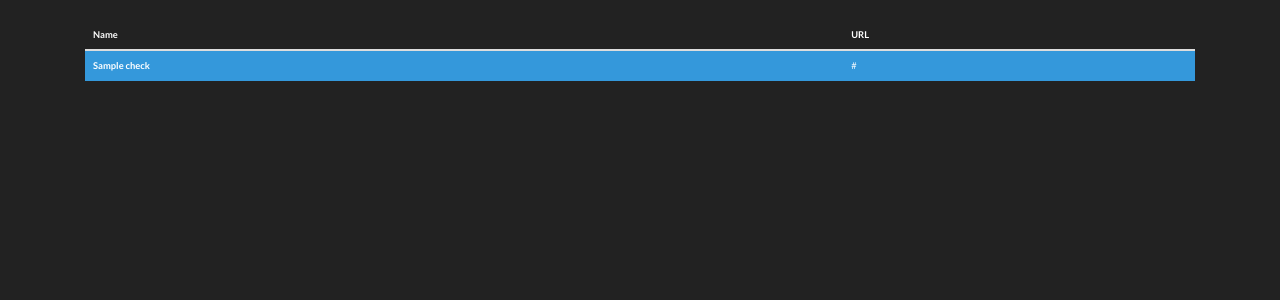
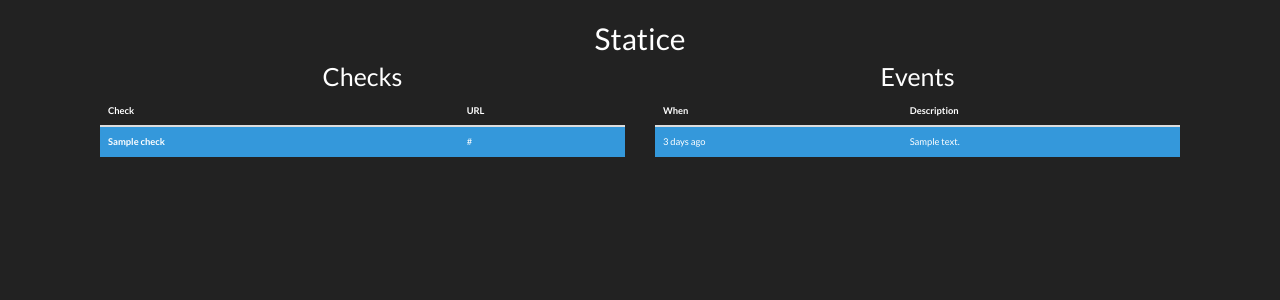
Before and after one commit to averycrespi/statice, a Flask app: page / in a window 1280 px wide. Shown: the part 72-372 px from the top of the page. Run offline with Flask 2, Linux system fonts and the light colour scheme; tables that the repository leaves empty hold one stand-in row (values such as "Sample post"); some libraries are stand-ins or nearby versions.

Commit message:
Implement dashboard page

```diff
--- a/app/__init__.py
+++ b/app/__init__.py
@@ -1,6 +1,7 @@
 from flask import Flask
 from flask_bootstrap import Bootstrap
 from flask_migrate import Migrate
+from flask_moment import Moment
 from flask_sqlalchemy import SQLAlchemy
 
 from config import Config
@@ -9,6 +10,7 @@ from config import Config
 bootstrap = Bootstrap()
 db = SQLAlchemy()
 migrate = Migrate()
+moment = Moment()
 
 
 def create_app(config=Config):
@@ -18,6 +20,7 @@ def create_app(config=Config):
     bootstrap.init_app(app)
     db.init_app(app)
     migrate.init_app(app, db)
+    moment.init_app(app)
 
     from app.dashboard import bp as dashboard_bp
     from app.settings import bp as settings_bp
--- a/app/dashboard/__init__.py
+++ b/app/dashboard/__init__.py
@@ -1,7 +1,7 @@
 from flask import Blueprint
 
 
-bp = Blueprint("dashboard", __name__, template_folder="templates")
+bp = Blueprint("dashboard", __name__)
 
 
 from app.dashboard import routes
--- a/app/dashboard/routes.py
+++ b/app/dashboard/routes.py
@@ -1,10 +1,16 @@
-from flask import render_template
+from flask import current_app, render_template
+from sqlalchemy import desc
 
 from app.dashboard import bp
-from app.models import Check
+from app.models import Check, Event
 
 
 @bp.route("/")
 @bp.route("/dashboard")
 def dashboard():
-    return render_template("dashboard.html", checks=Check.query.all())
+    return render_template(
+        "dashboard.html",
+        title=current_app.config["SITE_TITLE"],
+        checks=Check.query.all(),
+        events=Event.query.order_by(desc(Event.timestamp)).limit(10).all(),
+    )
--- a/app/dashboard/templates/dashboard.html
+++ /dev/null
@@ -1,7 +0,0 @@
-{% extends "base.html" %}
-
-{% block app_content %}
-    <div align="center">
-        {% include "_dashboard_table.html" %}
-    </div>
-{% endblock %}
--- a/app/dashboard/templates/_dashboard_table.html
+++ b/app/templates/_checks_table.html
@@ -1,7 +1,7 @@
 <table class="table">
     <thead>
         <tr>
-            <th scope="col">Name</th>
+            <th scope="col">Check</th>
             <th scope="col">URL</th>
         </tr>
     </thead>
--- /dev/null
+++ b/app/templates/_events_table.html
@@ -0,0 +1,16 @@
+<table class="table">
+    <thead>
+        <tr>
+            <th scope="col">When</th>
+            <th scope="col">Description</th>
+        </tr>
+    </thead>
+    <tbody>
+        {% for event in events %}
+            <tr class="table-info">
+                <td>{{ moment(event.timestamp).fromNow() }}</td>
+                <td>{{ event.description }}</td>
+            </tr>
+        {% endfor %}
+    </tbody>
+</table>
--- a/app/templates/base.html
+++ b/app/templates/base.html
@@ -11,6 +11,11 @@
 {% block styles %}
     {{ super() }}
     <link rel="stylesheet" href="{{ url_for("static", filename="darkly.min.css") }}">
+{% endblock %}
+
+{% block scripts %}
+    {{ super() }}
+    {{ moment.include_moment() }}
 {% endblock %}
 
 {% block navbar %}
--- /dev/null
+++ b/app/templates/dashboard.html
@@ -0,0 +1,19 @@
+{% extends "base.html" %}
+
+{% block app_content %}
+    <div align="center">
+        <h1>{{ title }}<h1>
+    </div>
+	<div class="container">
+		<div class="row">
+			<div class="col-xs-6" align="center">
+        		<h2>Checks</h2>
+        		{% include "_checks_table.html" %}
+			</div>
+			<div class="col-xs-6" align="center">
+        		<h2>Events</h2>
+        		{% include "_events_table.html" %}
+			</div>
+		</div>
+	</div>
+{% endblock %}
--- a/config.py
+++ b/config.py
@@ -2,6 +2,8 @@ import os
 
 
 class Config:
+    SITE_TITLE = os.environ.get("SITE_TITLE") or "Statice"
+
     SECRET_KEY = os.environ.get("SECRET_KEY") or "change-me"
     SQLALCHEMY_DATABASE_URI = os.environ.get("DATABASE_URL") or "sqlite://"
     SQLALCHEMY_TRACK_MODIFICATIONS = False
--- a/pyproject.toml
+++ b/pyproject.toml
@@ -15,6 +15,7 @@ requests = "^2.22.0"
 flask-login = "^0.4.1"
 flask-migrate = "^2.5.2"
 wtforms-components = "^0.10.4"
+flask-moment = "^0.9.0"
 
 [tool.poetry.dev-dependencies]
 python-dotenv = "^0.10.4"
--- a/statice.py
+++ b/statice.py
@@ -1,5 +1,5 @@
 from app import create_app, db
-from app.models import Check
+from app.models import Check, Event
 
 
 app = create_app()
@@ -7,4 +7,4 @@ app = create_app()
 
 @app.shell_context_processor
 def make_shell_context():
-    return {"db": db, "Check": Check}
+    return {"db": db, "Check": Check, "Event": Event}
```
Also changed, not shown: app/models.py (+9 -1 lines), migrations/versions/f010da5dae44_.py (renamed from migrations/versions/cdda2b97a6e5_.py, +13 -5 lines), 1 other file.
